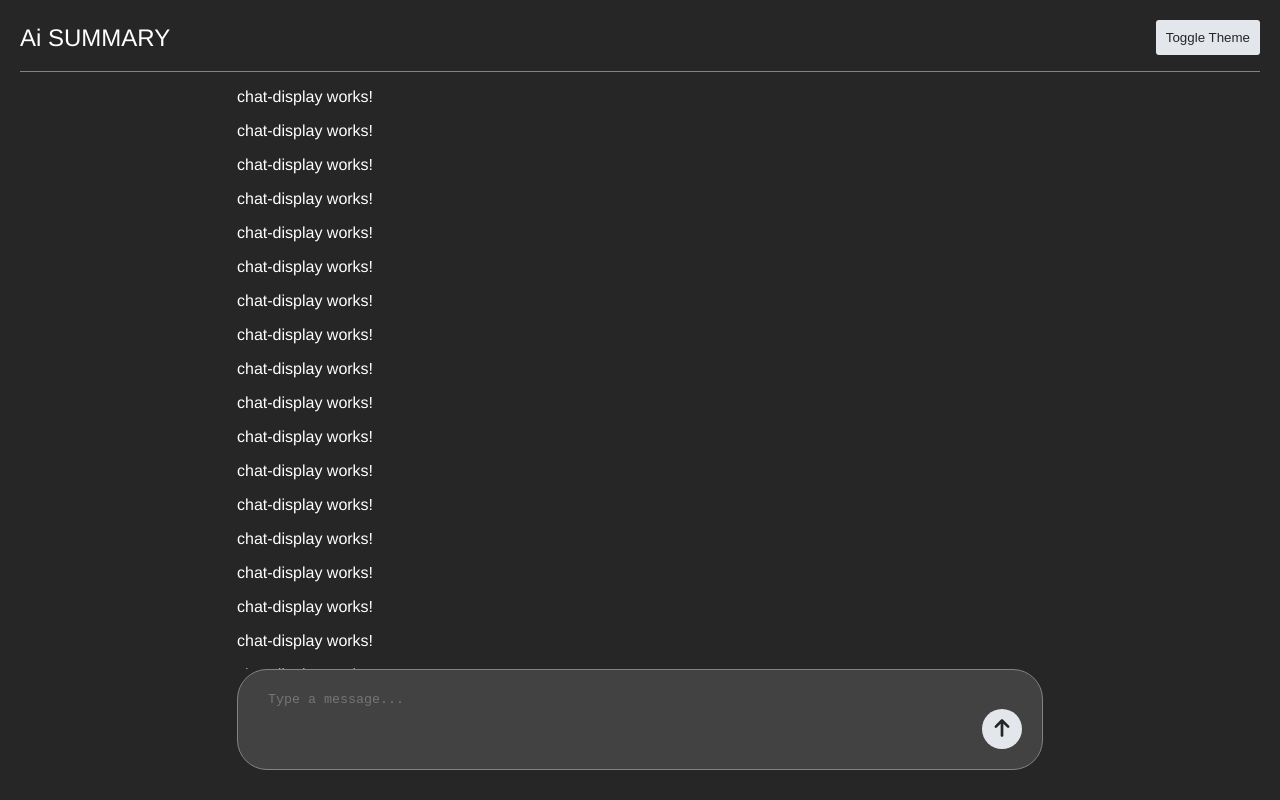
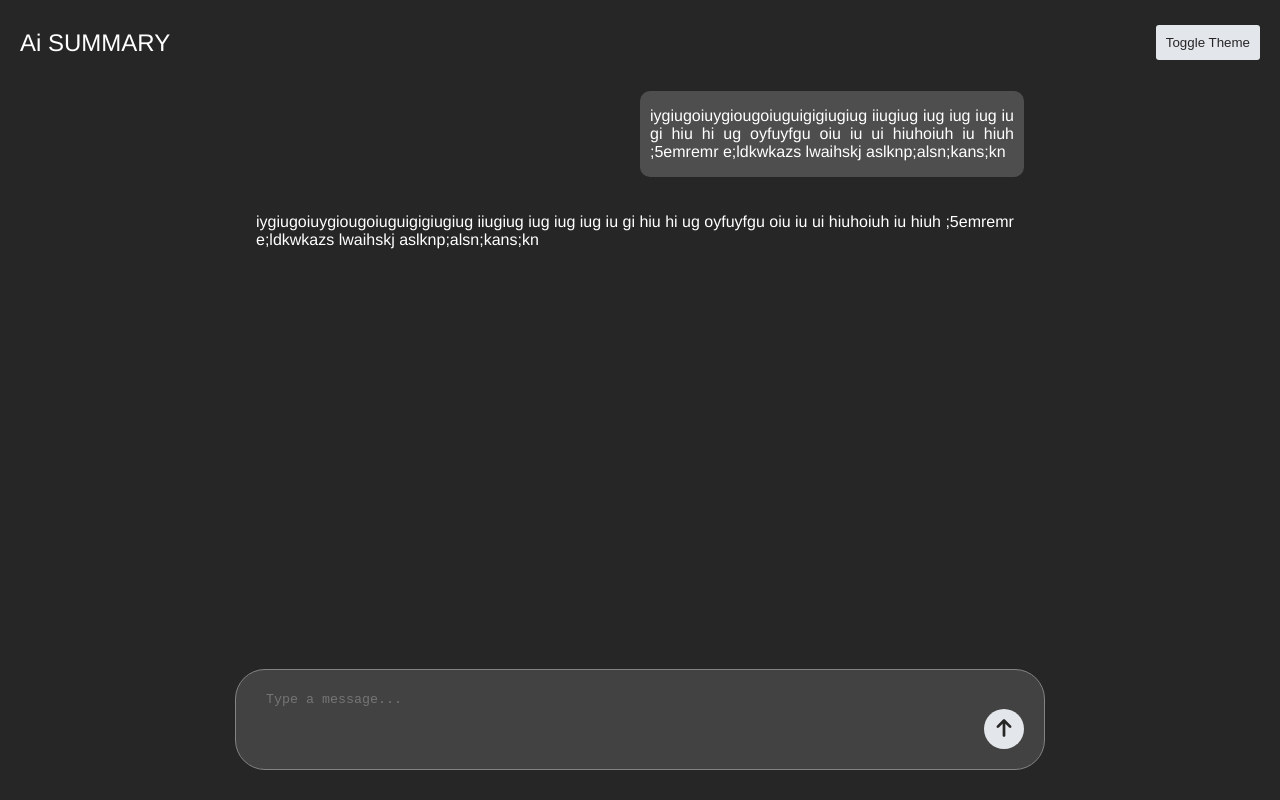
Before and after one commit to Akshay-Mario/ai-summary-angular, an Angular app: page /home in a window 1280 px wide. Built offline with nearby package versions, Linux system fonts and the light colour scheme; sample sign-in values are in the browser's storage.

Commit message:
chat display styling

```diff
--- a/src/app/app.component.scss
+++ b/src/app/app.component.scss
@@ -12,8 +12,9 @@
     display: flex;
     align-items: center;
     justify-content: space-between;
-    padding-bottom: 1rem;
-    border-bottom: 1px solid var(--border-color);
+    padding: 5px 20px;
+    background-color: rgba(0, 0, 0, 0);
+    // border-bottom: 1px solid var(--border-color);
 
     h2 {
         margin: 0;
--- /dev/null
+++ b/src/app/chat-state.service.ts
@@ -0,0 +1,15 @@
+import { Injectable, signal } from '@angular/core';
+import { IChatState } from './shared/models/chat-state.model';
+
+@Injectable({
+  providedIn: 'root'
+})
+export class ChatStateService {
+
+  chatState = signal<IChatState[]>([{ message: 'hey', user: true }, { message: 'hello there! add content for summarising!', user: false }]);
+
+  constructor() { }
+
+
+
+}
--- a/src/app/home/chat-display/chat-display.component.html
+++ b/src/app/home/chat-display/chat-display.component.html
@@ -1,68 +1,15 @@
-<p>chat-display works!</p>
-<p>chat-display works!</p>
-<p>chat-display works!</p>
-<p>chat-display works!</p>
-<p>chat-display works!</p>
-<p>chat-display works!</p>
-<p>chat-display works!</p>
-<p>chat-display works!</p>
-<p>chat-display works!</p>
-<p>chat-display works!</p>
-<p>chat-display works!</p>
-<p>chat-display works!</p>
-<p>chat-display works!</p>
-<p>chat-display works!</p>
-<p>chat-display works!</p>
-<p>chat-display works!</p>
-<p>chat-display works!</p>
-<p>chat-display works!</p>
-<p>chat-display works!</p>
-<p>chat-display works!</p>
-<p>chat-display works!</p>
-<p>chat-display works!</p>
-<p>chat-display works!</p>
-<p>chat-display works!</p>
-<p>chat-display works!</p>
-<p>chat-display works!</p>
-<p>chat-display works!</p>
-<p>chat-display works!</p>
-<p>chat-display works!</p>
-<p>chat-display works!</p>
-<p>chat-display works!</p>
-<p>chat-display works!</p>
-<p>chat-display works!</p>
-<p>chat-display works!</p>
-<p>chat-display works!</p>
-<p>chat-display works!</p>
-<p>chat-display works!</p>
-<p>chat-display works!</p>
-<p>chat-display works!</p>
-<p>chat-display works!</p>
-<p>chat-display works!</p>
-<p>chat-display works!</p>
-<p>chat-display works!</p>
-<p>chat-display works!</p>
-<p>chat-display works!</p>
-<p>chat-display works!</p>
-<p>chat-display works!</p>
-<p>chat-display works!</p>
-<p>chat-display works!</p>
-<p>chat-display works!</p>
-<p>chat-display works!</p>
-<p>chat-display works!</p>
-<p>chat-display works!</p>
-<p>chat-display works!</p>
-<p>chat-display works!</p>
-<p>chat-display works!</p>
-<p>chat-display works!</p>
-<p>chat-display works!</p>
-<p>chat-display works!</p>
-<p>chat-display works!</p>
-<p>chat-display works!</p>
-<p>chat-display works!</p>
-<p>chat-display works!</p>
-<p>chat-display works!</p>
-<p>chat-display works!</p>
-<p>chat-display works!</p>
-<p>chat-display works!</p>
-<p>chat-display works!</p>
+<!-- <p>chat-display works!</p>
+<p>{{this.chatMessages()[0].message}}</p> -->
+
+<section aria-label="chat conversation">
+    <ul class="chatList">
+        <li *ngFor="let chat of this.chatMessages()" >
+            <article [ngClass]="chat.user ? 'user' : 'ai'">
+                <p>iygiugoiuygiougoiuguigigiugiug
+                    iiugiug iug iug iug iu
+                    gi hiu hi
+                    ug oyfuyfgu oiu iu ui hiuhoiuh iu hiuh ;5emremr e;ldkwkazs lwaihskj aslknp;alsn;kans;kn</p>
+            </article>
+        </li>
+    </ul>
+</section>
--- a/src/app/home/chat-display/chat-display.component.scss
+++ b/src/app/home/chat-display/chat-display.component.scss
@@ -0,0 +1,37 @@
+
+
+.chatList {
+    list-style: none;
+    padding: 0px;
+    display: flex;
+    flex-direction: column;
+    align-items: center;
+
+    li {
+        display: flex;
+        flex-direction: column;
+        width: 60%;
+        padding: 10px 0px;
+
+        .user {
+            width: fit-content;
+            max-width: 50%;
+            align-self: flex-end;
+            background-color: var(--bg-chat-user);
+            border-radius: 10px;
+            // text-align: flex-end;
+
+            p {
+                padding: 0px 10px;
+                text-align: justify;
+            }
+
+        }
+
+        .ai {
+
+        }
+    }
+
+
+}
--- a/src/app/home/chat-display/chat-display.component.ts
+++ b/src/app/home/chat-display/chat-display.component.ts
@@ -1,13 +1,23 @@
-import { Component } from '@angular/core';
+import { Component, Signal } from '@angular/core';
+import { ChatStateService } from '../../chat-state.service';
+import { IChatState } from '../../shared/models/chat-state.model';
+import { CommonModule } from '@angular/common';
 
 @Component({
   selector: 'app-chat-display',
   standalone: true,
-  imports: [],
+  imports: [CommonModule],
   templateUrl: './chat-display.component.html',
   styleUrl: './chat-display.component.scss'
 })
 export class ChatDisplayComponent {
 
+  chatMessages: Signal<IChatState[]>;
+
+  constructor(private chatService: ChatStateService) {
+    this.chatMessages = this.chatService.chatState;
+  }
+
+
 
 }
--- a/src/app/home/home.component.scss
+++ b/src/app/home/home.component.scss
@@ -12,7 +12,7 @@
     flex: 1;
     height: 100%;
     overflow: hidden;
-    width: 65%;
+    width: 100%;
 
 
     .chat-display {
--- a/src/app/home/search-tab/search-tab.component.scss
+++ b/src/app/home/search-tab/search-tab.component.scss
@@ -3,8 +3,14 @@
 
 }
 
+form {
+    width: 100%;
+    display: flex;
+    justify-content: center;
+}
+
 .input-area {
-    // width: 100%;
+    width: 60%;
     display: flex;
     flex-direction: column;
     align-items: center;
--- a/src/app/home/search-tab/search-tab.component.ts
+++ b/src/app/home/search-tab/search-tab.component.ts
@@ -37,6 +37,7 @@ export class SearchTabComponent {
     if(event.key == 'Enter' && !event.shiftKey) {
       event.preventDefault();
       this.onSubmit();
+      this.textarea.nativeElement.style.height = 'auto'
     }
   }
 
--- /dev/null
+++ b/src/app/shared/models/chat-state.model.ts
@@ -0,0 +1,6 @@
+
+
+export interface IChatState{
+    message: string;
+    user: boolean;
+}
--- a/src/styles.scss
+++ b/src/styles.scss
@@ -9,6 +9,8 @@
     --disabled-button-color: #c5ac59;
     --bg-input-div: #ffffff;
     --button-text-color: #262626;
+    --bg-chat-user: #d9d9d9;
+
 
 }
 
@@ -22,6 +24,7 @@
     --hover-button-color: #5990f6;
     --disabled-button-color: #3c64af;
     --bg-input-div: #424242;
+    --bg-chat-user: #4e4e4e;
 
 }
 
@@ -46,7 +49,7 @@ body {
 }
 
 main.main {
-    padding: 20px;
+    padding: 20px 0px;
     flex: 1;
     display: flex;
     flex-direction: column;
```
Also changed, not shown: 1 other file (tests, documents, lock files or other folders).
